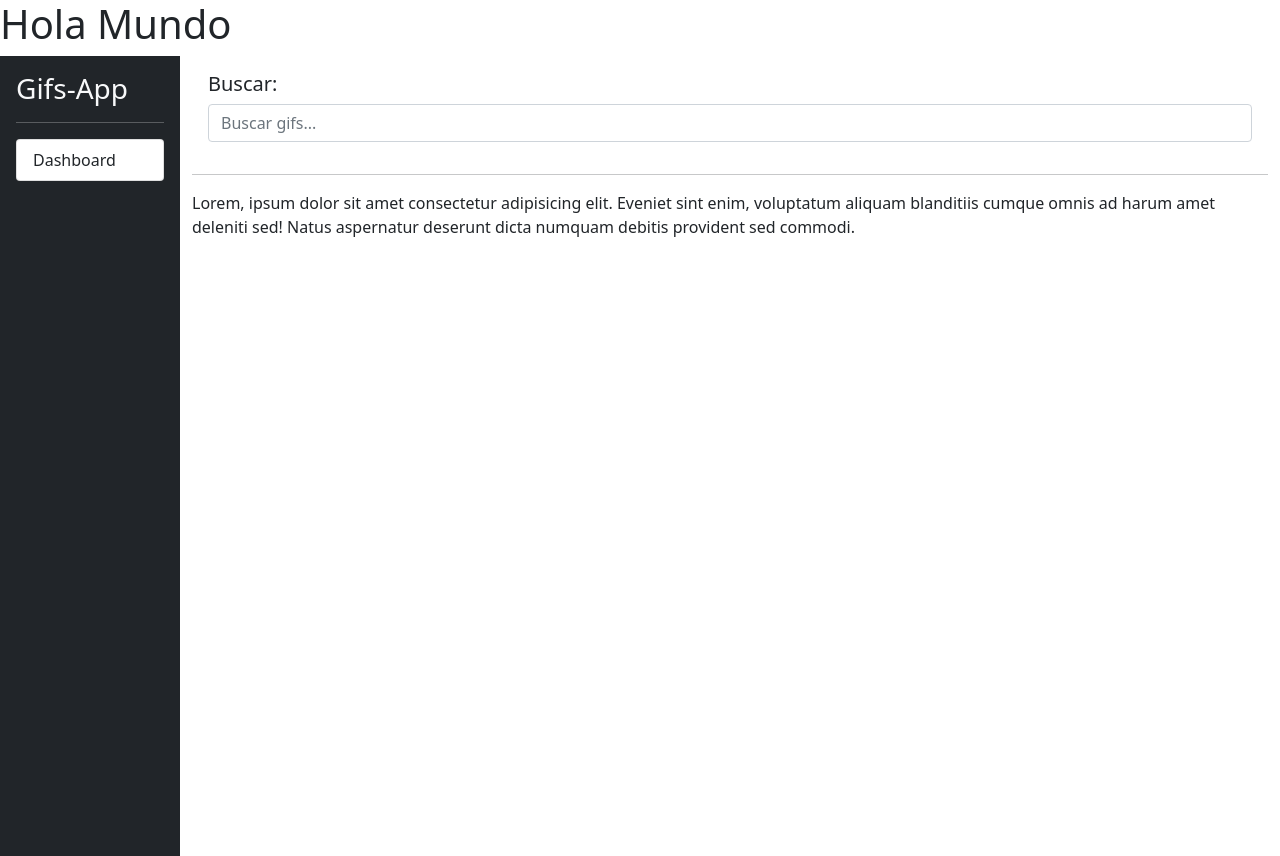
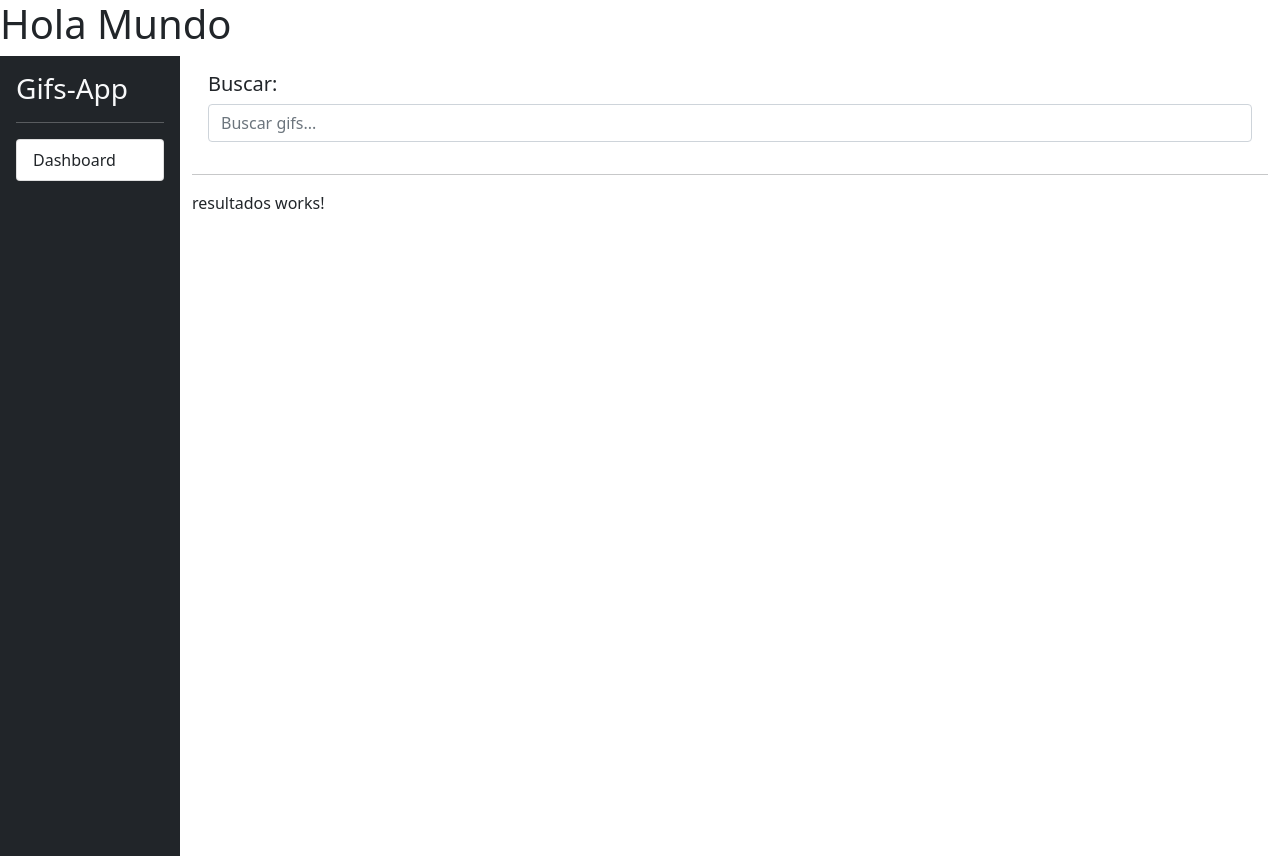
Before and after one commit to EmanuelAl/Angular, an Angular app in the folder gifsApp/: page / in a window 1280 px wide. Built offline with nearby package versions, Linux system fonts and the light colour scheme.

Commit message:
se crea modulo de gifs y sus componentes

```diff
--- a/gifsApp/src/app/app.component.html
+++ b/gifsApp/src/app/app.component.html
@@ -9,28 +9,8 @@
 
   <!-- Sidebar -->
   <app-sidebar></app-sidebar>
-
   <!-- End Sidebar -->
 
-  <div class="container">
-    <div class="row p-3">
-
-      <div class="col">
-        <h5>Buscar:</h5>
-        <input type="text" class="form-control" placeholder="Buscar gifs...">
-      </div>
-
-
-    </div>
-    <hr>
-
-    <div class="row">
-      <div class="col">
-        Lorem, ipsum dolor sit amet consectetur adipisicing elit. Eveniet sint enim, voluptatum aliquam blanditiis cumque omnis ad harum amet deleniti sed! Natus aspernatur deserunt dicta numquam debitis provident sed commodi.
-      </div>
-    </div>
-
-  </div>
-
+  <app-gifs-page class="container"></app-gifs-page>
 
 </div>
--- a/gifsApp/src/app/app.module.ts
+++ b/gifsApp/src/app/app.module.ts
@@ -2,6 +2,7 @@
 import { BrowserModule } from '@angular/platform-browser';
 
 import { AppComponent } from './app.component';
+import { GifsModule } from './gifs/gifs.module';
 import { SharedModule } from './shared/shared.module';
 
 @NgModule({
@@ -10,7 +11,8 @@
   ],
   imports: [
     BrowserModule,
-    SharedModule
+    SharedModule,
+    GifsModule
   ],
   providers: [],
   bootstrap: [AppComponent]
--- /dev/null
+++ b/gifsApp/src/app/gifs/busqueda/busqueda.component.html
@@ -0,0 +1,4 @@
+
+
+<h5>Buscar:</h5>
+<input type="text" class="form-control" placeholder="Buscar gifs...">
--- /dev/null
+++ b/gifsApp/src/app/gifs/busqueda/busqueda.component.ts
@@ -0,0 +1,16 @@
+import { Component, OnInit } from '@angular/core';
+
+@Component({
+  selector: 'app-busqueda',
+  templateUrl: './busqueda.component.html',
+  styles: [
+  ]
+})
+export class BusquedaComponent implements OnInit {
+
+  constructor() { }
+
+  ngOnInit(): void {
+  }
+
+}
--- /dev/null
+++ b/gifsApp/src/app/gifs/gifs-page/gifs-page.component.html
@@ -0,0 +1,15 @@
+    <div class="row p-3">
+
+      <div class="col">
+          <app-busqueda></app-busqueda>
+      </div>
+
+
+    </div>
+    <hr>
+
+    <div class="row">
+      <div class="col">
+        <app-resultados></app-resultados>
+      </div>
+    </div>
--- /dev/null
+++ b/gifsApp/src/app/gifs/gifs-page/gifs-page.component.ts
@@ -0,0 +1,16 @@
+import { Component, OnInit } from '@angular/core';
+
+@Component({
+  selector: 'app-gifs-page',
+  templateUrl: './gifs-page.component.html',
+  styles: [
+  ]
+})
+export class GifsPageComponent implements OnInit {
+
+  constructor() { }
+
+  ngOnInit(): void {
+  }
+
+}
--- /dev/null
+++ b/gifsApp/src/app/gifs/resultados/resultados.component.html
@@ -0,0 +1 @@
+<p>resultados works!</p>
--- /dev/null
+++ b/gifsApp/src/app/gifs/resultados/resultados.component.ts
@@ -0,0 +1,16 @@
+import { Component, OnInit } from '@angular/core';
+
+@Component({
+  selector: 'app-resultados',
+  templateUrl: './resultados.component.html',
+  styles: [
+  ]
+})
+export class ResultadosComponent implements OnInit {
+
+  constructor() { }
+
+  ngOnInit(): void {
+  }
+
+}
--- a/gifsApp/src/app/shared/shared.module.ts
+++ b/gifsApp/src/app/shared/shared.module.ts
@@ -1,6 +1,7 @@
 import { NgModule } from '@angular/core';
 import { CommonModule } from '@angular/common';
 import { SidebarComponent } from './sidebar/sidebar.component';
+import { GifsModule } from '../gifs/gifs.module';
 
 
 
@@ -12,7 +13,8 @@
     SidebarComponent
   ],
   imports: [
-    CommonModule
+    CommonModule,
+    GifsModule
   ]
 
 })
```
Also changed, not shown: gifsApp/src/app/gifs/gifs.module.ts (added, +22 -0 lines).
